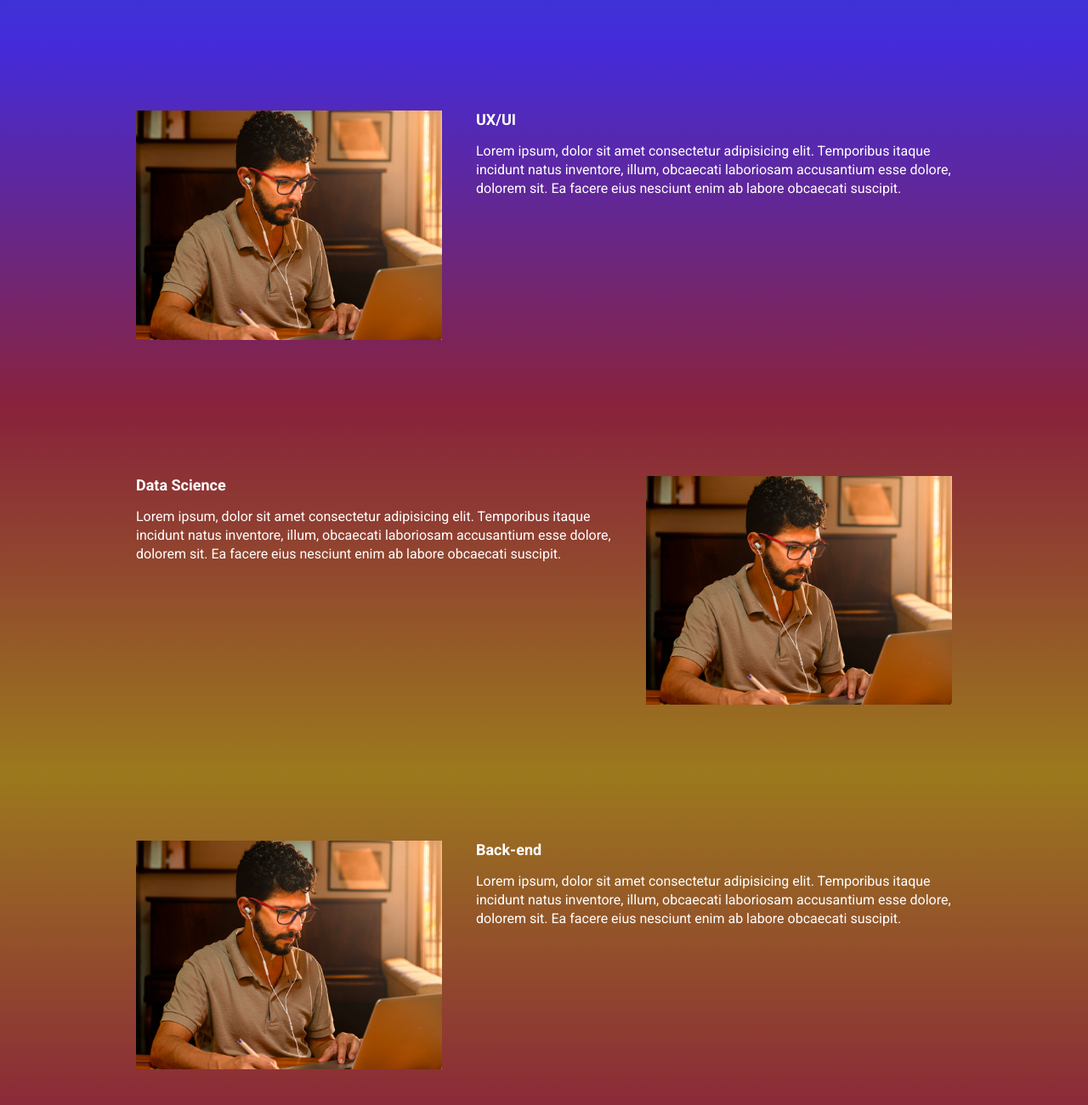
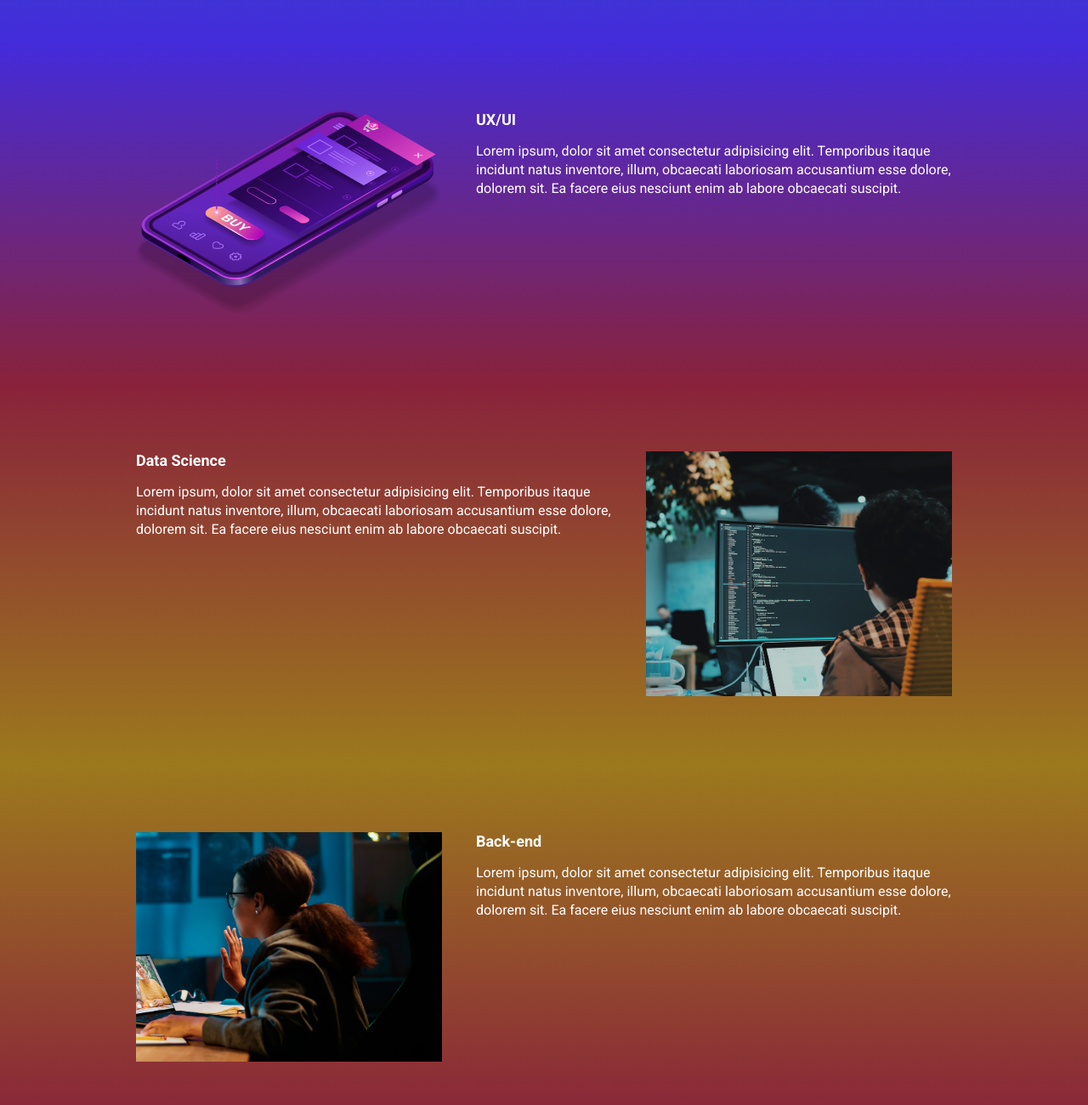
Before and after one commit to helenformighieri/ebac_tech_talks, a website built with Parcel: page src/index.html in a window 1280 px wide. Shown: the part 940-2240 px from the top of the page at 85% size. Built offline with nearby package versions, Linux system fonts and the light colour scheme.

Commit message:
add imagens

```diff
--- a/package.json
+++ b/package.json
@@ -3,7 +3,7 @@
   "version": "1.0.0",
   "description": "",
   "scripts": {
-    "dev": "parcel --no-cache ./src/index.html ./src/styles/main.scss ./src/scripts/main.js",
+    "dev": "parcel  ./src/index.html ./src/styles/main.scss ./src/scripts/main.js--no-cache",
     "build": "parcel build src/index.html",
     "test": "echo \"Error: no test specified\" && exit 1"
   },
--- a/src/index.html
+++ b/src/index.html
@@ -59,7 +59,7 @@
                     Lorem ipsum, dolor sit amet consectetur adipisicing elit. Temporibus itaque incidunt natus inventore, illum, obcaecati laboriosam accusantium esse dolore, dolorem sit. Ea facere eius nesciunt enim ab labore obcaecati suscipit.
                 </p>
             </div>
-            <img class="event__image" src="./images/frontend.png" alt="Front-end">
+            <img class="event__image" src="./images/ui-ux.png" alt="Front-end">
         </div>
     </section>
     <section class="event event--data-science" >
@@ -70,7 +70,7 @@
                     Lorem ipsum, dolor sit amet consectetur adipisicing elit. Temporibus itaque incidunt natus inventore, illum, obcaecati laboriosam accusantium esse dolore, dolorem sit. Ea facere eius nesciunt enim ab labore obcaecati suscipit.
                 </p>
             </div>
-            <img class="event__image" src="./images/frontend.png" alt="Front-end">
+            <img class="event__image" src="./images/data.png" alt="Front-end">
         </div>
     </section>
     <section class="event event--backend event--image-left">
@@ -81,7 +81,7 @@
                     Lorem ipsum, dolor sit amet consectetur adipisicing elit. Temporibus itaque incidunt natus inventore, illum, obcaecati laboriosam accusantium esse dolore, dolorem sit. Ea facere eius nesciunt enim ab labore obcaecati suscipit.
                 </p>
             </div>
-            <img class="event__image" src="./images/frontend.png" alt="Front-end">
+            <img class="event__image" src="./images/backend.png" alt="Front-end">
         </div>
     </section>
     <script src="https://unpkg.com/aos@next/dist/aos.js"></script>
```
Also changed, not shown: 1 other file.
